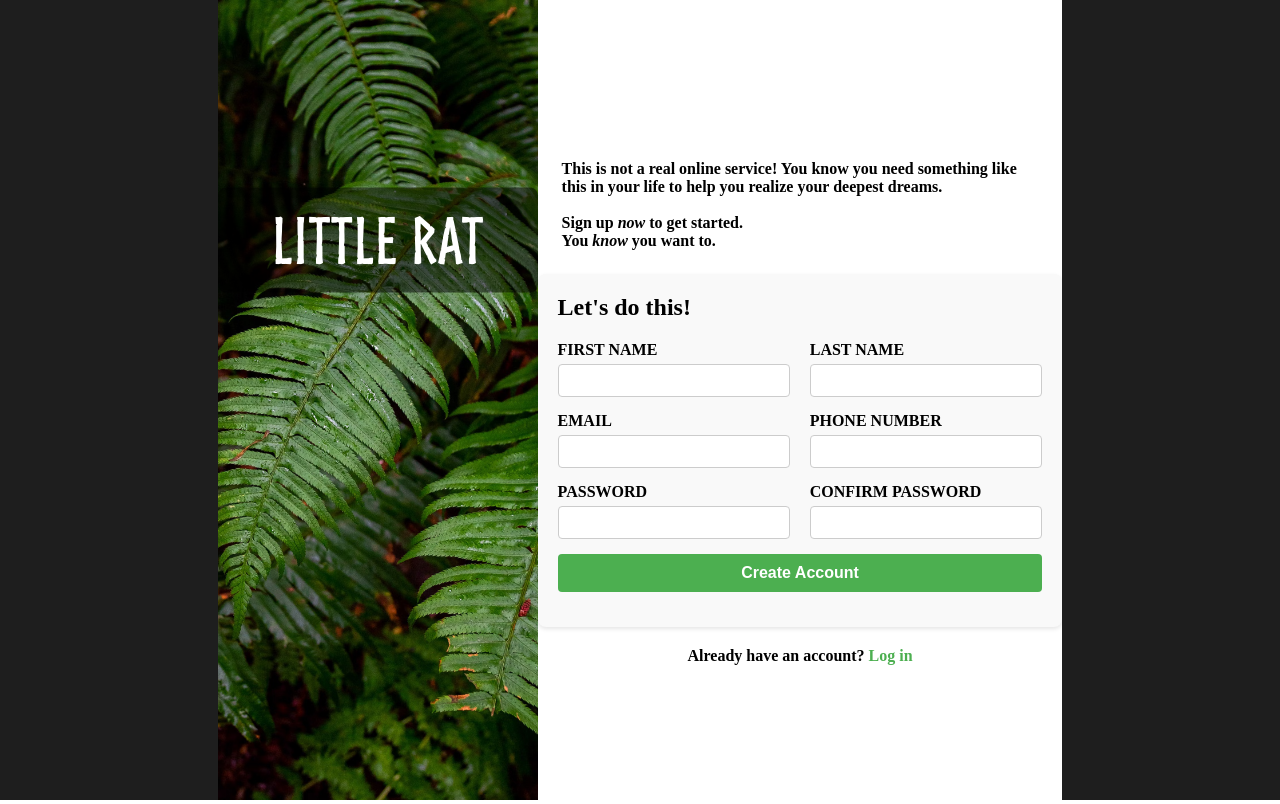
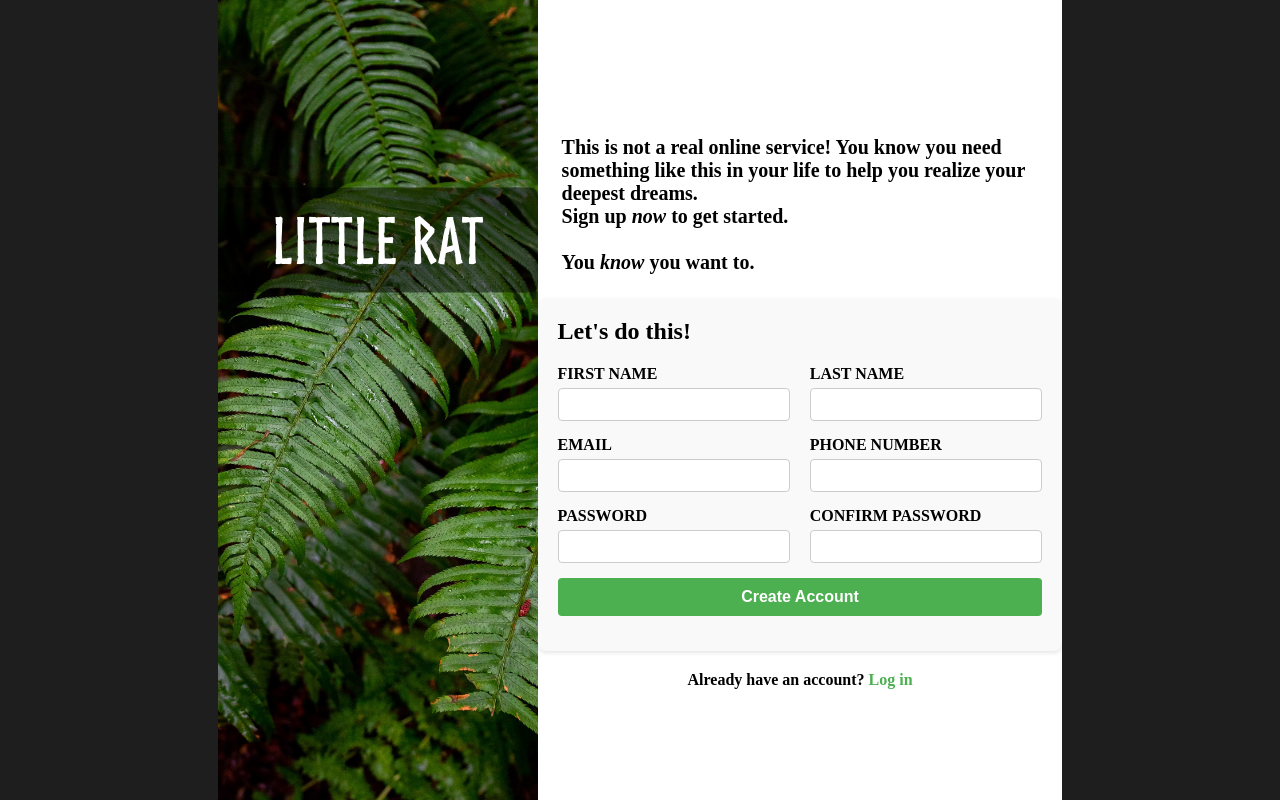
Before and after one commit to NotTelling69/signup, a plain HTML site: page index.html in a window 1280 px wide. Drawn offline with Linux system fonts and the light colour scheme.

Commit message:
Added image, fixed font sizes

```diff
--- a/index.html
+++ b/index.html
@@ -21,9 +21,10 @@
         <div class="container">
             <div class="intro">
                 <p>This is not a real online service! You know you need something
-                like this in your life to help you realize your deepest dreams.<br>
+                like this in your life to help you realize your deepest dreams.
                 <br>
-                Sign up <i>now</i> to get started.</p>
+                Sign up <i>now</i> to get started.
+                <br><br>
 
                 <p>You <i>know</i> you want to.</p>
             </div>
--- a/styles.css
+++ b/styles.css
@@ -71,6 +71,10 @@ body {
     padding: 24px;
 }
 
+.intro p {
+    font-size: 1.25rem;
+}
+
 .main-form {
     width: 100%;
     background-color: #f9f9f9;
```
